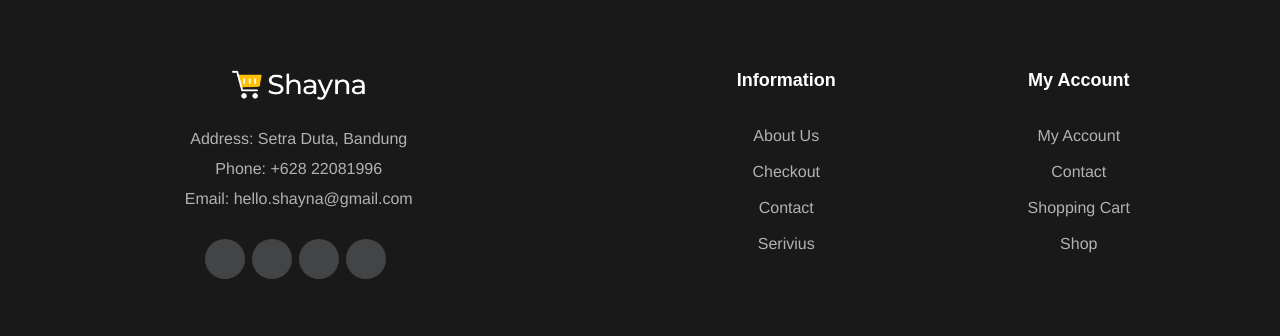
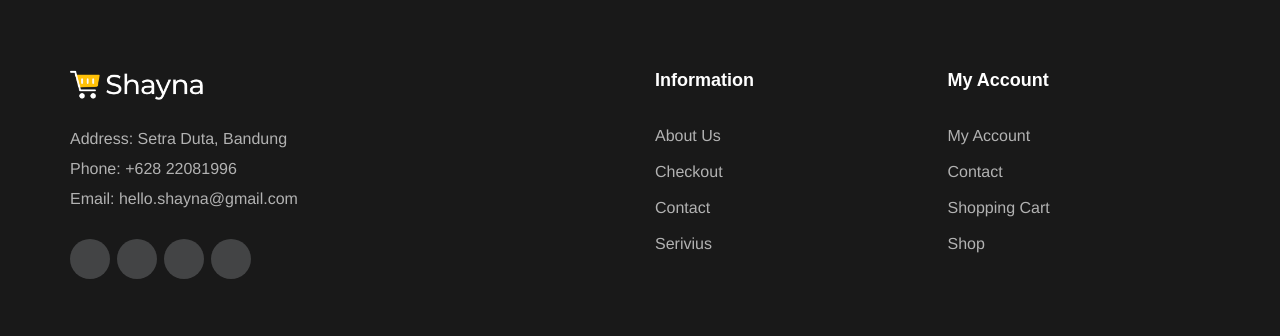
Before and after one commit to ferdy-adr/ecommerce-laravue-gk, a Vue app: page /#/ in a window 1280 px wide. Shown: the part 4681-5017 px from the top of the page. Built offline with nearby package versions, Linux system fonts and the light colour scheme; some icons are missing; a web font is replaced by a local one.

Commit message:
styling text-left footer-section in component footer

```diff
--- a/src/components/Footer.vue
+++ b/src/components/Footer.vue
@@ -4,7 +4,7 @@
     <div class="container">
       <div class="row">
         <div class="col-lg-5">
-          <div class="footer-left">
+          <div class="footer-left text-left">
             <div class="footer-logo">
               <a href="#"
                 ><img src="img/logo_website_shayna_white.png" alt=""
@@ -24,7 +24,7 @@
           </div>
         </div>
         <div class="col-lg-3 offset-lg-1">
-          <div class="footer-widget">
+          <div class="footer-widget text-left">
             <h5>Information</h5>
             <ul>
               <li><a href="#">About Us</a></li>
@@ -35,7 +35,7 @@
           </div>
         </div>
         <div class="col-lg-3">
-          <div class="footer-widget">
+          <div class="footer-widget text-left">
             <h5>My Account</h5>
             <ul>
               <li><a href="#">My Account</a></li>
@@ -49,7 +49,7 @@
     </div>
     <div class="copyright-reserved">
       <div class="container">
-        <div class="row">
+        <div class="row content">
           <div class="col-lg-12">
             <div class="copyright-text">
               Copyright &copy; 2021 All rights reserved | Shayna
```
